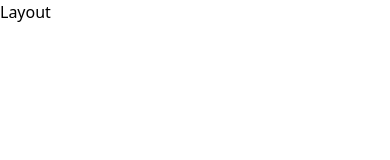
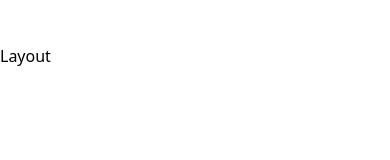
Before and after one commit to hyny-hyuny/gabom-react, a React (Vite) app: page / in a window 390 px wide. Shown: the top 160 px of the page. Built offline with nearby package versions, Linux system fonts and the light colour scheme; a web font is replaced by a local one.

Commit message:
[Design] 레이아웃 컴포넌트 스타일 추가 - 모바일 - flexible 레이아웃

```diff
--- a/src/layout/Layout.tsx
+++ b/src/layout/Layout.tsx
@@ -2,7 +2,7 @@ import { Outlet } from 'react-router';
 
 function Layout() {
   return (
-    <div>
+    <div className="layout">
       <h1>Layout</h1>
       <Outlet />
     </div>
--- a/src/styles/main.css
+++ b/src/styles/main.css
@@ -1 +1,17 @@
 @import "@/styles/tailwind.css";
+
+body {
+  background-color: rgba(255, 238, 199, 1);
+}
+
+@layer components {
+  .layout {
+    background-color: white;
+    min-width: 20rem; /* 320px */
+    max-width: 31.25rem; /* 500px */
+    height: 100vh;
+    margin: 0 auto;
+    padding-top: 2.75rem; /* 44px */
+    position: relative;
+  }
+}
```
